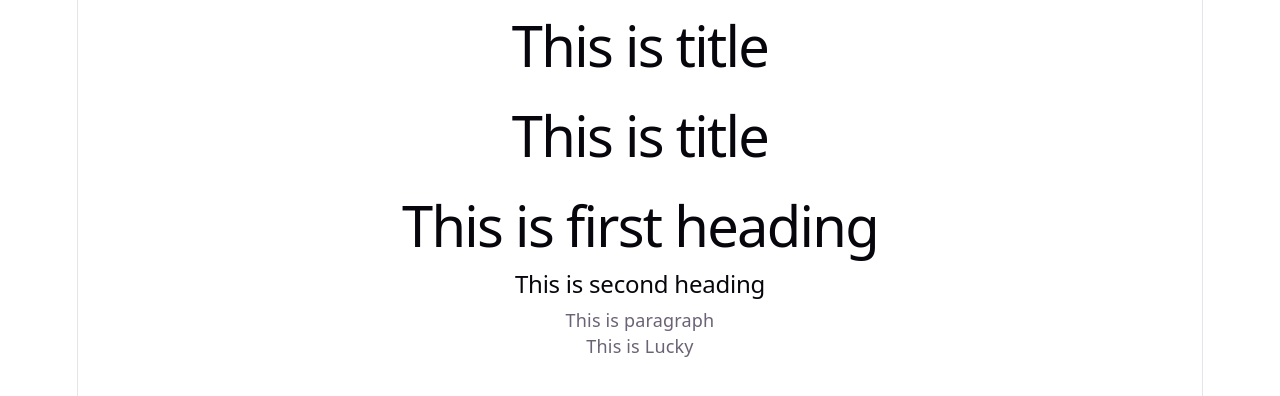
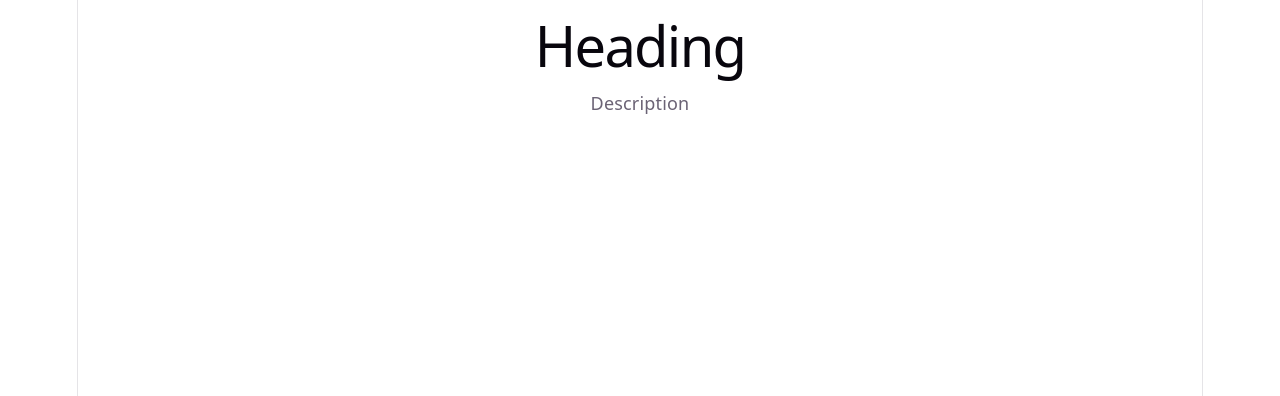
Before and after one commit to Emozatic/React, a React (Vite) app in the folder basic-react-app/: page / in a window 1280 px wide. Shown: the top 396 px of the page. Built offline with nearby package versions, Linux system fonts and the light colour scheme.

Commit message:
adding structure

```diff
--- a/basic-react-app/src/App.jsx
+++ b/basic-react-app/src/App.jsx
@@ -1,5 +1,6 @@
 import './App.css'
 import Title from "./Title";
+import ProductTab from './ProductTab';
 
 // function Title(){
 //   return (
@@ -7,17 +8,25 @@ import Title from "./Title";
 //   )
 // }
 
-let name="Lucky";
+// let name="Lucky";
+// function App() {
+//   return (
+//     //<div className='mainBox'>
+//     <>
+//       <Title/>
+//       <Title/>
+//       <h1>This is first heading</h1>
+//       <h2>This is second heading</h2>
+//       <p>This is paragraph</p>
+//       <p>This is {name}</p>
+//     </>
+//   )
+// }
+
 function App() {
   return (
-    //<div className='mainBox'>
     <>
-      <Title/>
-      <Title/>
-      <h1>This is first heading</h1>
-      <h2>This is second heading</h2>
-      <p>This is paragraph</p>
-      <p>This is {name}</p>
+      <ProductTab/>
     </>
   )
 }
--- /dev/null
+++ b/basic-react-app/src/Product.jsx
@@ -0,0 +1,10 @@
+function Product(){
+    return (
+        <div>
+        <h1>Heading</h1>
+        <p>Description</p>
+        </div>
+    )
+}
+
+export default Product;
--- /dev/null
+++ b/basic-react-app/src/ProductTab.jsx
@@ -0,0 +1,11 @@
+import Product from "./Product";
+
+function ProductTab(){
+    return(
+        <>
+        <Product/>
+        </>
+    )
+}
+
+export default ProductTab
```
Also changed, not shown: 1 other file (tests, documents, lock files or other folders).
